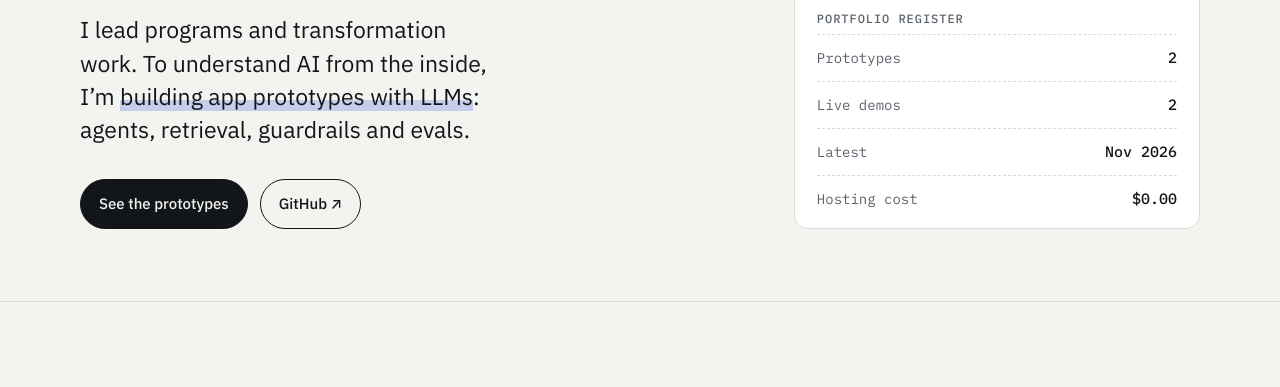
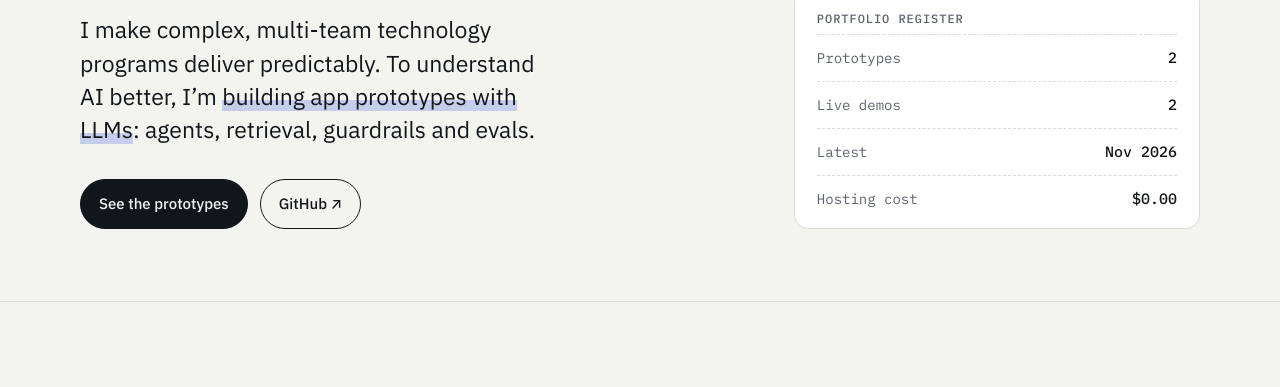
Before and after one commit to gccodesai/gccodesai.github.io, a plain HTML site: page index.html in a window 1280 px wide. Shown: the part 388-775 px from the top of the page. Drawn offline with nearby package versions, Linux system fonts and the light colour scheme.

Commit message:
Changed language

```diff
--- a/index.html
+++ b/index.html
@@ -176,7 +176,7 @@ h1 .line + .line { animation-delay: .12s; }
     <div>
       <p class="eyebrow"><span class="dot" aria-hidden="true"></span>Open to Transformation, Program, Product Management and AI roles</p>
       <h1><span class="line">Gaurav Chadha</span><span class="line">AI Practitioner</span></h1>
-      <p class="lede">I lead programs and transformation work. To understand AI from the inside, I’m <em>building app prototypes with LLMs</em>: agents, retrieval, guardrails and evals.</p>
+      <p class="lede">I make complex, multi-team technology programs deliver predictably. To understand AI better, I’m <em>building app prototypes with LLMs</em>: agents, retrieval, guardrails and evals.</p>
       <div class="cta">
         <a class="btn primary" href="#work">See the prototypes</a>
         <a class="btn" href="https://github.com/gccodesai">GitHub ↗</a>
```
